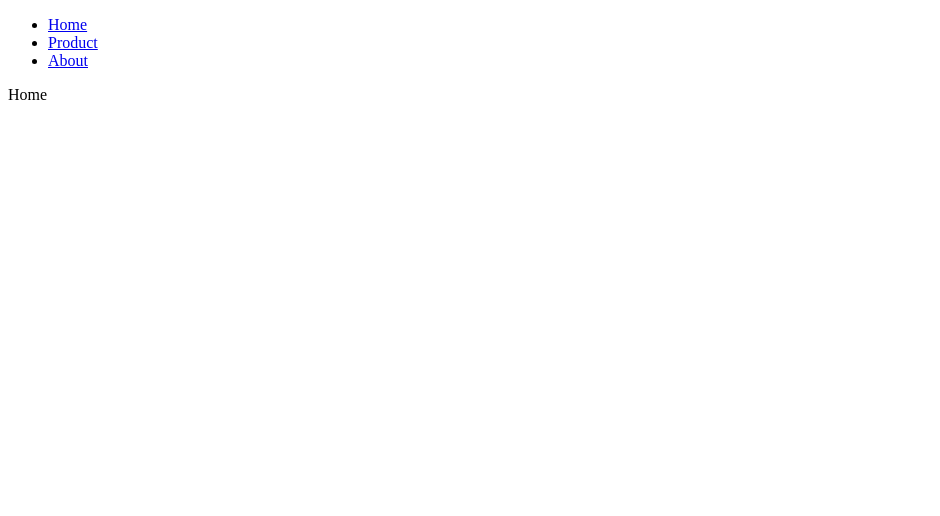
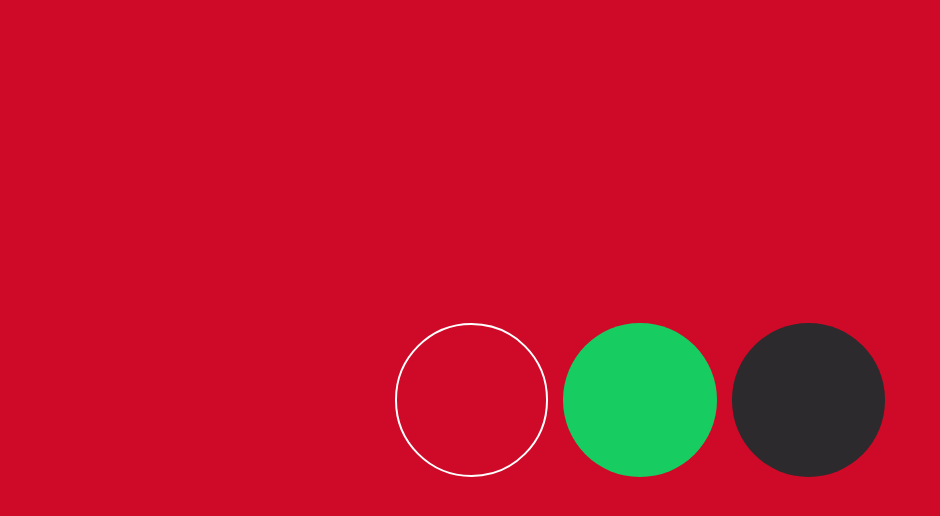
Before and after one commit to Erfan-Asadi/erfan-asadi.github.io, a React (Create React App) app: page / in a window 1280 px wide. Shown: the top 516 px of the page, without its empty margins (0-940 px from the left). Built offline with nearby package versions, Linux system fonts and the light colour scheme.

Commit message:
colorsList without Context

```diff
--- /dev/null
+++ b/src/App.css
@@ -0,0 +1,32 @@
+* {
+    margin: 0;
+    padding: 0;
+    box-sizing: border-box;
+}
+
+.App {
+    background-color: #464646;
+    width: 100%;
+    height: 100vh;
+    display: grid;
+    place-items: center;
+}
+
+.colors-container {
+    display: flex;
+    gap: 15px;
+}
+.color {
+    width: clamp(80px, 12vw, 180px);
+    height: clamp(80px, 12vw, 180px);
+    border-radius: 50%;
+    cursor: pointer;
+    transition: ease-in .15s;
+}
+.color:hover {
+    border: 2px solid #fff;
+    transform: translateY(-8px) scale(1.1);
+}
+.color.selected {
+    border: 2px solid #fff;
+}
--- a/src/App.js
+++ b/src/App.js
@@ -1,22 +1,30 @@
-import React from 'react';
-import Home from './pages/Home';
-import About from './pages/About';
-import Product from './pages/Product';
-import Nav from './Nav';
+import React, { useState } from 'react';
+import './App.css';
+import ColorsList from './ColorsList';
 
-import { BrowserRouter, Routes, Route } from 'react-router-dom';
-
+const colorsList = [
+  {
+    color: '#ce0a28',
+    selected: true,
+    id: 1
+  },
+  {
+    color: '#17cd61',
+    selected: false,
+    id: 2
+  },
+  {
+    color: '#2d2a2d',
+    selected: false,
+    id: 3
+  }
+]
 const App = () => {
+  const [colors, setColors] = useState(colorsList);
+  const activeColor = colors.find(color => color.selected)
   return (
-    <div>
-      <BrowserRouter>
-      <Nav />
-        <Routes>
-          <Route path='/' element={ <Home />} />
-          <Route path='/product' element={ <Product />} />
-          <Route path='/about' element={ <About />} />
-        </Routes>
-      </BrowserRouter>
+    <div className='App' style={{backgroundColor: activeColor.color}}>
+      <ColorsList colors={colors} setColors={setColors} />
     </div>
   )
 }
--- /dev/null
+++ b/src/Color.js
@@ -0,0 +1,26 @@
+import React from 'react';
+
+const Color = ({colorItem, setColors}) => {
+    const styles = {backgroundColor: colorItem.color}
+    function changeColorHandler() {
+        setColors(prev => {
+           const chanagedArray =  prev.map(item => {
+                if(item.id === colorItem.id) {
+                    return {...item, selected: !item.selected}
+                } else {
+                    return {...item, selected: false}
+                }
+            })
+            return chanagedArray;
+        })
+    }
+  return (
+    <div style={styles}
+         className={`color ${colorItem.selected && 'selected'}`}
+         onClick={changeColorHandler}>
+
+    </div>
+  )
+}
+
+export default Color
--- /dev/null
+++ b/src/ColorsList.js
@@ -0,0 +1,12 @@
+import React from 'react'
+import Color from './Color'
+
+const ColorsList = ({colors, setColors}) => {
+  return (
+    <div className='colors-container'>
+        {colors.map((colorItem, index)=> <Color key={index} colorItem={colorItem} setColors={setColors} />)}
+    </div>
+  )
+}
+
+export default ColorsList
--- a/src/Nav.js
+++ /dev/null
@@ -1,15 +0,0 @@
-import React from 'react'
-import { NavLink } from 'react-router-dom';
-const Nav = () => {
-  return (
-    <nav>
-        <ul>
-            <li><NavLink to='/'>Home</NavLink></li>
-            <li><NavLink to='/product'>Product</NavLink></li>
-            <li><NavLink to='/about'>About</NavLink></li>
-        </ul>
-    </nav>
-  )
-}
-
-export default Nav
--- a/src/pages/About.js
+++ /dev/null
@@ -1,9 +0,0 @@
-import React from 'react'
-
-const About = () => {
-  return (
-    <div>About</div>
-  )
-}
-
-export default About
--- a/src/pages/Home.js
+++ /dev/null
@@ -1,9 +0,0 @@
-import React from 'react'
-
-const Home = () => {
-  return (
-    <div>Home</div>
-  )
-}
-
-export default Home
--- a/src/pages/Product.js
+++ /dev/null
@@ -1,9 +0,0 @@
-import React from 'react'
-
-const Product = () => {
-  return (
-    <div>Product</div>
-  )
-}
-
-export default Product
```
